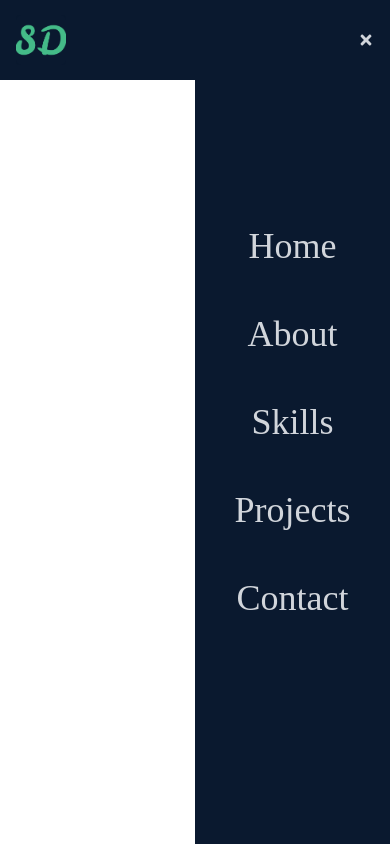
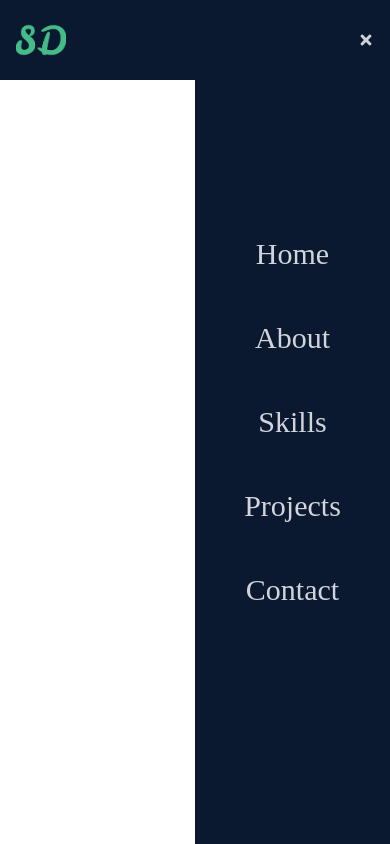
Before and after one commit to Shreejal10/React-Portfolio, a React (Create React App) app: page / in a window 390 px wide. Both pictures are taken after a click on the element 366 px from the left and 40 px from the top of the page. Built offline with nearby package versions, Linux system fonts and the light colour scheme.

Commit message:
mobile devices font navbar

```diff
--- a/src/components/Navbar.js
+++ b/src/components/Navbar.js
@@ -29,11 +29,11 @@ const Navbar = () => {
 
             {/* Mobile Menu */}
             <ul className={!nav ? 'hidden' : 'absolute top-0 left-1/2 w-1/2 h-screen bg-[#0a192f] md:hidden flex flex-col  justify-center items-center'}>
-                <li className='py-6 text-4xl hover:text-[#44BB88]'>Home</li>
-                <li className='py-6 text-4xl hover:text-[#44BB88]'>About</li>
-                <li className='py-6 text-4xl hover:text-[#44BB88]'>Skills</li>
-                <li className='py-6 text-4xl hover:text-[#44BB88]'>Projects</li>
-                <li className='py-6 text-4xl hover:text-[#44BB88]'>Contact</li>
+                <li className='py-6 text-3xl hover:text-[#44BB88]'>Home</li>
+                <li className='py-6 text-3xl hover:text-[#44BB88]'>About</li>
+                <li className='py-6 text-3xl hover:text-[#44BB88]'>Skills</li>
+                <li className='py-6 text-3xl hover:text-[#44BB88]'>Projects</li>
+                <li className='py-6 text-3xl hover:text-[#44BB88]'>Contact</li>
             </ul>
 
             {/* Social icons */}
```
